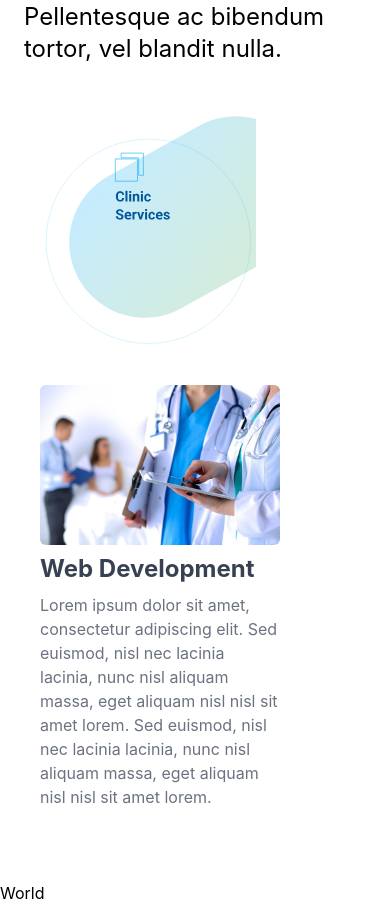
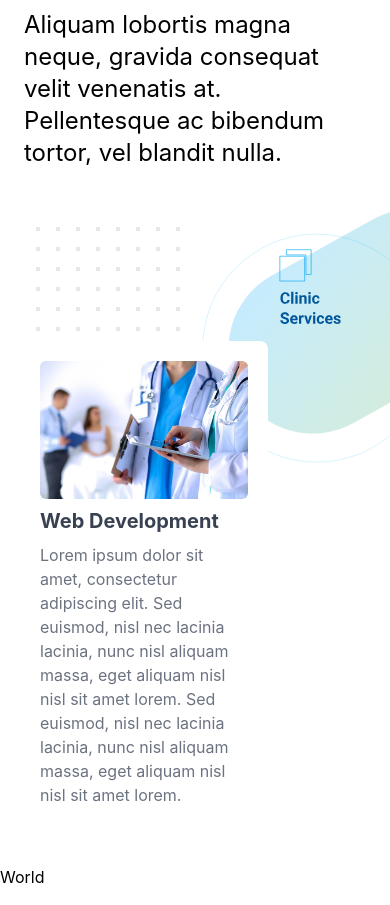
Before and after one commit to saylendrayasin/clinicApp, a React (Create React App) app: page / in a window 390 px wide. Shown: the part 1079-1984 px from the top of the page. Built offline with nearby package versions, Linux system fonts and the light colour scheme.

Commit message:
Make service section responsive

```diff
--- a/src/components/component-about.jsx
+++ b/src/components/component-about.jsx
@@ -5,7 +5,7 @@ import Aboutcontent from "../img/AboutContent.svg";
 
 const componentAbout = () => {
   return (
-    <div className="container flex flex-col lg:flex-row ">
+    <div className="container flex flex-col lg:flex-row mt-16 lg:mt-0">
       <div className="lg:basis-1/2 flex  justify-center lg:justify-start">
         <img
           src={OvalLeft}
@@ -19,7 +19,7 @@ const componentAbout = () => {
           // className="w-48 h-48 md:w-72 md:h-72 lg:w-80 lg:h-80 lg:absolute lg:left-0 top-96"
         />
       </div>
-      <div className="lg:basis-2/3 flex justify-center flex-col px-6 py-6 md:px-16 md:py-10 lg:pr-16 lg:py-0">
+      <div className="lg:basis-2/3 flex justify-center flex-col px-6 py-6 md:px-16 md:py-10 lg:px-16 lg:py-0 mt-10 lg:mt-0">
         <h1 className="text-4xl font-bold">Kontol</h1>
         <img
           src={Aboutcontent}
--- a/src/components/content-services.jsx
+++ b/src/components/content-services.jsx
@@ -25,7 +25,7 @@ const contentServices = () => {
       <motion.div
         id="sliderContainer"
         ref={sliderContainer}
-        className="w-3/4 overflow-hidden z-50 cursor-grab"
+        className="w-3/4 overflow-hidden z-50 cursor-grab mt-16 lg:mt-0"
       >
         <motion.ul
           drag="x"
@@ -35,17 +35,22 @@ const contentServices = () => {
         >
           {data.map((item) => {
             return (
-              <motion.li key={item.id} className="min-w-[20rem] p-5">
+              <motion.li
+                key={item.id}
+                className="lg:min-w-[20rem] md:min-w-[20rem] min-w-[18rem] p-5 md:ml-6"
+              >
                 <div className=" bg-white rounded-lg p-5">
                   <img
-                    className="h-50 w-full object-cover rounded-md"
+                    className="h-25 md:h-30 lg:h-50 lg:w-full object-cover rounded-md"
                     src={item.image}
                     alt={item.alt}
                   />
-                  <h2 className="mt-2 text-2xl font-bold text-gray-700">
+                  <h2 className="mt-2 text-xl md:text-2xl lg:text-2xl font-bold text-gray-700">
                     {item.title}
                   </h2>
-                  <p className="mt-2 text-gray-500">{item.description}</p>
+                  <p className="mt-2 text-md md:text-lg lg:text-lg text-gray-500">
+                    {item.description}
+                  </p>
                 </div>
               </motion.li>
             );
--- a/src/components/wrapper-services.jsx
+++ b/src/components/wrapper-services.jsx
@@ -4,31 +4,31 @@ import OvalanRactangle from "../img/Services.svg";
 
 const services = () => {
   return (
-    <div className="container relative ">
+    <div className="container relative mt-16 lg:mt-0 ">
       {/* <img
         src={Dots}
         alt="Dots"
         className="w-64 h-64 md:w-80 md:h-80 lg:w-[400px] lg:h-96 opacity-50 lg:absolute lg:left-16 lg:-top-36"
       /> */}
       <svg
-        className="hidden lg:absolute transform translate-y-1/4 translate-x-1 lg:translate-x-1/4 lg:-top-60"
-        width="404"
-        height="500"
+        className="absolute lg:absolute transform translate-y-1/4 translate-x-1 lg:translate-x-1/4 -top-20 md:-top-32 lg:-top-64 left-8 md:left-16 lg:left-0 w-[200px] h-[200px] md:w-[300px] md:h-[400px] lg:w-[380px] lg:h-[500px]"
+        // width="404"
+        // height="500"
         fill="none"
-        viewBox="0 0 404 504"
+        // viewBox="0 0 404 504"
       >
         <defs>
           <pattern
             id="74b3fd99-0a6f-4271-bef2-e80eeafdf357"
-            x="0"
-            y="0"
+            x="10"
+            y="10"
             width="20"
             height="20"
             patternUnits="userSpaceOnUse"
           >
             <rect
-              x="0"
-              y="0"
+              x="10"
+              y="10"
               width="4"
               height="4"
               className="text-gray-200"
@@ -37,15 +37,16 @@ const services = () => {
           </pattern>
         </defs>
         <rect
-          width="404"
-          height="500"
+          className="overflow-hidden w-36 h-48 md:w-80 md:h-72 lg:w-96 lg:h-96"
+          // width="404"
+          // height="500"
           fill="url(#74b3fd99-0a6f-4271-bef2-e80eeafdf357)"
         />
       </svg>
       <img
         src={OvalanRactangle}
         alt="logo"
-        className="w-64 h-64 md:w-80 md:h-80 lg:w-[500px] lg:h-[700px] lg:absolute lg:right-0 lg:-top-20 -z-10"
+        className="overflow-hidden w-48 h-72 md:w-[300px] md:h-[350px] lg:w-[500px] lg:h-[700px] absolute right-0 -top-20 md:-top-28 lg:right-0 lg:-top-20 -z-10"
       />
     </div>
   );
```
